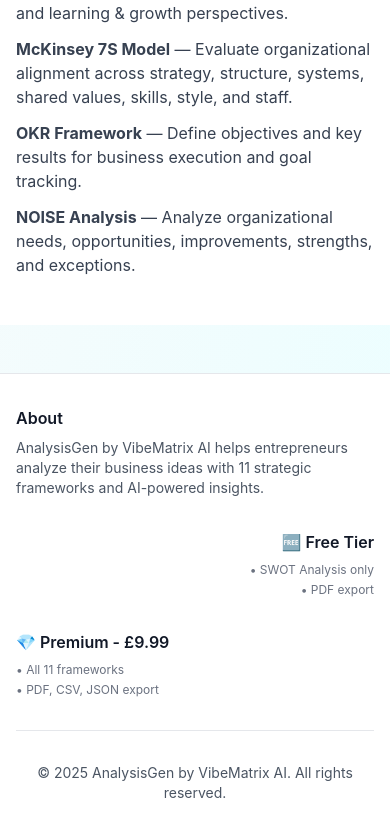
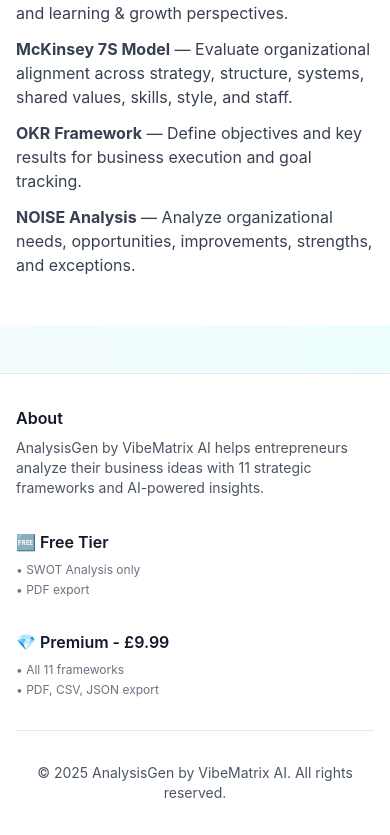
Before and after one commit to perpetualadam/SwotGen, a Next.js app: page / in a window 390 px wide. Shown: the part 2009-2844 px from the top of the page. Built offline with nearby package versions, Linux system fonts and the light colour scheme.

Commit message:
Change Free Tier to left-aligned on mobile, centered on desktop
- Mobile (< 640px): text-left
- Desktop (≥ 640px): text-center

```diff
--- a/pages/index.js
+++ b/pages/index.js
@@ -340,7 +340,7 @@
                 </p>
               </div>
 
-              <div className="text-right md:text-center">
+              <div className="text-left md:text-center">
                 <h3 className="font-semibold text-gray-900 mb-2">🆓 Free Tier</h3>
                 <ul className="text-xs text-gray-500 space-y-1">
                   <li>• SWOT Analysis only</li>
```
